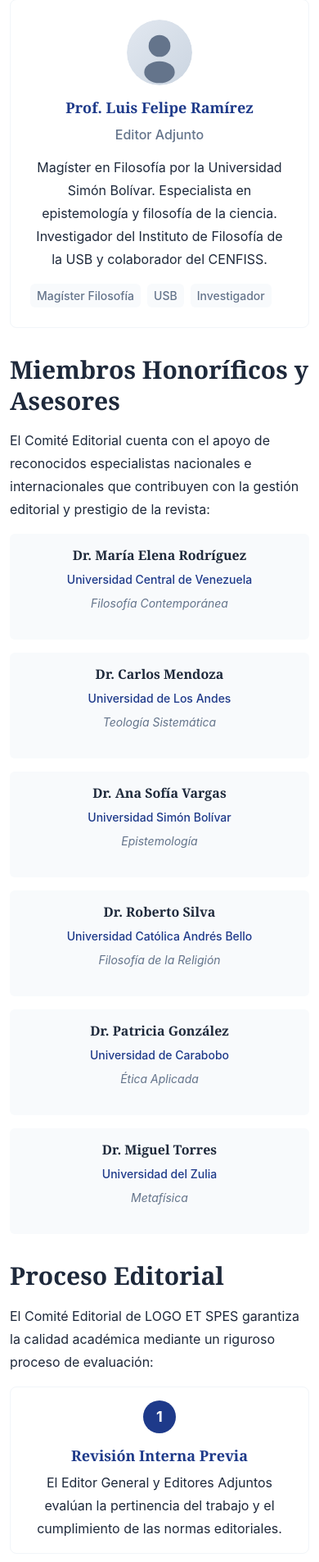
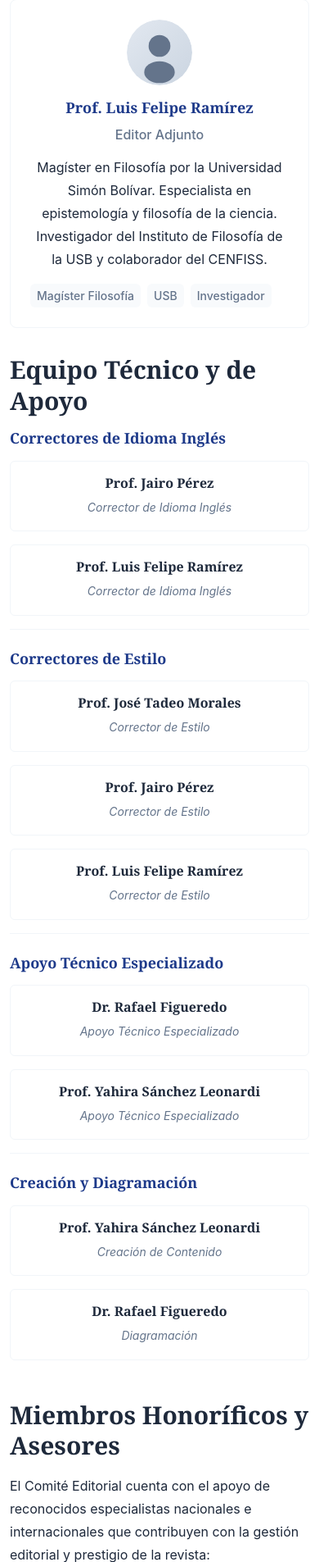
Before and after one commit to refo44/demo-revistalogos, a PHP site: page /page-comite.html in a window 390 px wide. Shown: the part 3508-5413 px from the top of the page at 82% size. Run offline with PHP 8.4, Linux system fonts and the light colour scheme.

Commit message:
Update Editorial Committee page with comprehensive team structure
- Add Technical Team and Support section with detailed roles
- Include English Language Correctors: Jairo Pérez, Luis Felipe Ramírez
- Add Style Correctors: José Tadeo Morales, Jairo Pérez, Luis Felipe Ramírez
- Include Specialized Technical Support: Rafael Figueredo, Yahira Sánchez
- Add Content Creation and Layout team: Yahira Sánchez (Creation), Rafael Figueredo (Layout)
- Organize team members by functional areas for better clarity
- Add professional CSS styling for technical team sections
- Include responsive design for mobile devices
- Maintain consistency with existing editorial committee design
- Follow the detailed structure from the official plan document

```diff
--- a/assets/css/pages.css
+++ b/assets/css/pages.css
@@ -963,6 +963,54 @@
   line-height: var(--line-height-relaxed);
 }
 
+/* Technical Team Section */
+.technical-team {
+  margin-bottom: var(--space-8);
+}
+
+.team-section {
+  margin-bottom: var(--space-6);
+  padding-bottom: var(--space-4);
+  border-bottom: var(--border-width) solid var(--color-bg-tertiary);
+}
+
+.team-section:last-child {
+  border-bottom: none;
+}
+
+.team-section h3 {
+  color: var(--color-primary);
+  font-size: var(--font-size-lg);
+  margin-bottom: var(--space-4);
+}
+
+.team-grid {
+  display: grid;
+  grid-template-columns: repeat(auto-fit, minmax(250px, 1fr));
+  gap: var(--space-4);
+}
+
+.team-member {
+  background-color: var(--color-bg-primary);
+  border: var(--border-width) solid var(--color-bg-tertiary);
+  border-radius: var(--border-radius);
+  padding: var(--space-4);
+  text-align: center;
+}
+
+.team-member h4 {
+  color: var(--color-text-primary);
+  font-size: var(--font-size-base);
+  margin-bottom: var(--space-2);
+}
+
+.member-role {
+  color: var(--color-text-secondary);
+  font-size: var(--font-size-sm);
+  font-style: italic;
+  margin: 0;
+}
+
 /* Submissions Page */
 .submission-highlight {
   background-color: var(--color-bg-secondary);
@@ -1248,6 +1296,10 @@
     grid-template-columns: 1fr;
   }
 
+  .team-grid {
+    grid-template-columns: 1fr;
+  }
+
   .process-step {
     grid-template-columns: 1fr;
     text-align: center;
--- a/page-comite.html
+++ b/page-comite.html
@@ -208,6 +208,69 @@
                             </div>
                         </div>
 
+                        <h2>Equipo Técnico y de Apoyo</h2>
+                        <div class="technical-team">
+                            <div class="team-section">
+                                <h3>Correctores de Idioma Inglés</h3>
+                                <div class="team-grid">
+                                    <div class="team-member">
+                                        <h4>Prof. Jairo Pérez</h4>
+                                        <p class="member-role">Corrector de Idioma Inglés</p>
+                                    </div>
+                                    <div class="team-member">
+                                        <h4>Prof. Luis Felipe Ramírez</h4>
+                                        <p class="member-role">Corrector de Idioma Inglés</p>
+                                    </div>
+                                </div>
+                            </div>
+
+                            <div class="team-section">
+                                <h3>Correctores de Estilo</h3>
+                                <div class="team-grid">
+                                    <div class="team-member">
+                                        <h4>Prof. José Tadeo Morales</h4>
+                                        <p class="member-role">Corrector de Estilo</p>
+                                    </div>
+                                    <div class="team-member">
+                                        <h4>Prof. Jairo Pérez</h4>
+                                        <p class="member-role">Corrector de Estilo</p>
+                                    </div>
+                                    <div class="team-member">
+                                        <h4>Prof. Luis Felipe Ramírez</h4>
+                                        <p class="member-role">Corrector de Estilo</p>
+                                    </div>
+                                </div>
+                            </div>
+
+                            <div class="team-section">
+                                <h3>Apoyo Técnico Especializado</h3>
+                                <div class="team-grid">
+                                    <div class="team-member">
+                                        <h4>Dr. Rafael Figueredo</h4>
+                                        <p class="member-role">Apoyo Técnico Especializado</p>
+                                    </div>
+                                    <div class="team-member">
+                                        <h4>Prof. Yahira Sánchez Leonardi</h4>
+                                        <p class="member-role">Apoyo Técnico Especializado</p>
+                                    </div>
+                                </div>
+                            </div>
+
+                            <div class="team-section">
+                                <h3>Creación y Diagramación</h3>
+                                <div class="team-grid">
+                                    <div class="team-member">
+                                        <h4>Prof. Yahira Sánchez Leonardi</h4>
+                                        <p class="member-role">Creación de Contenido</p>
+                                    </div>
+                                    <div class="team-member">
+                                        <h4>Dr. Rafael Figueredo</h4>
+                                        <p class="member-role">Diagramación</p>
+                                    </div>
+                                </div>
+                            </div>
+                        </div>
+
                         <h2>Miembros Honoríficos y Asesores</h2>
                         <div class="advisory-section">
                             <p>El Comité Editorial cuenta con el apoyo de reconocidos especialistas nacionales e internacionales que contribuyen con la gestión editorial y prestigio de la revista:</p>
```
